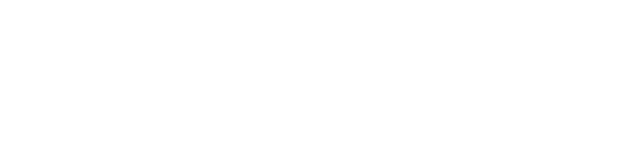
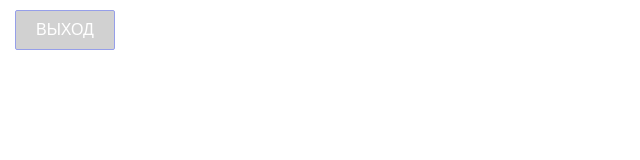
Before and after one commit to Faerlou/VR5, a plain HTML site: page index.html in a window 1280 px wide. Shown: the whole page, without its empty margins (0-640 px from the left). Drawn offline with Linux system fonts and the light colour scheme.

Commit message:
Update index.html

```diff
--- a/index.html
+++ b/index.html
@@ -2,11 +2,36 @@
   <head>
     <script src="https://aframe.io/releases/1.4.0/aframe.min.js"></script>
   </head>
+   <style>
+    .container {
+     position: absolute;
+    top: 10px;
+    left: 10px;
+    background-color: rgba(0, 0, 0, 0);
+    color: black;
+    padding-left: 5px;
+    padding-right: 5px;
+    font-size: 16px;
+}
+     .btn {
+    background-color: rgba(0, 0, 0, 0.2);
+    border: 1px solid #8b95e7;
+    border-radius: 2px;
+    color: white; /* White text */
+    padding: 10px 20px;
+    cursor: pointer;
+    width: 100%;
+    opacity: 0.9;
+    font-size: 16px;
+}
+   </style>
+
   <body>
     <a href="https://faerlou.github.io/ARGo/">
     <a-scene>
       <a-sky src="nep.jpg" scale="3 3 3" rotation="0 100 0"></a-sky>
     </a-scene>
-    </a>
+       <div class="container">
+    <form action="https://faerlou.github.io/ARGo/"><button class="btn">ВЫХОД</button></form></div>
   </body>
 </html>
```
